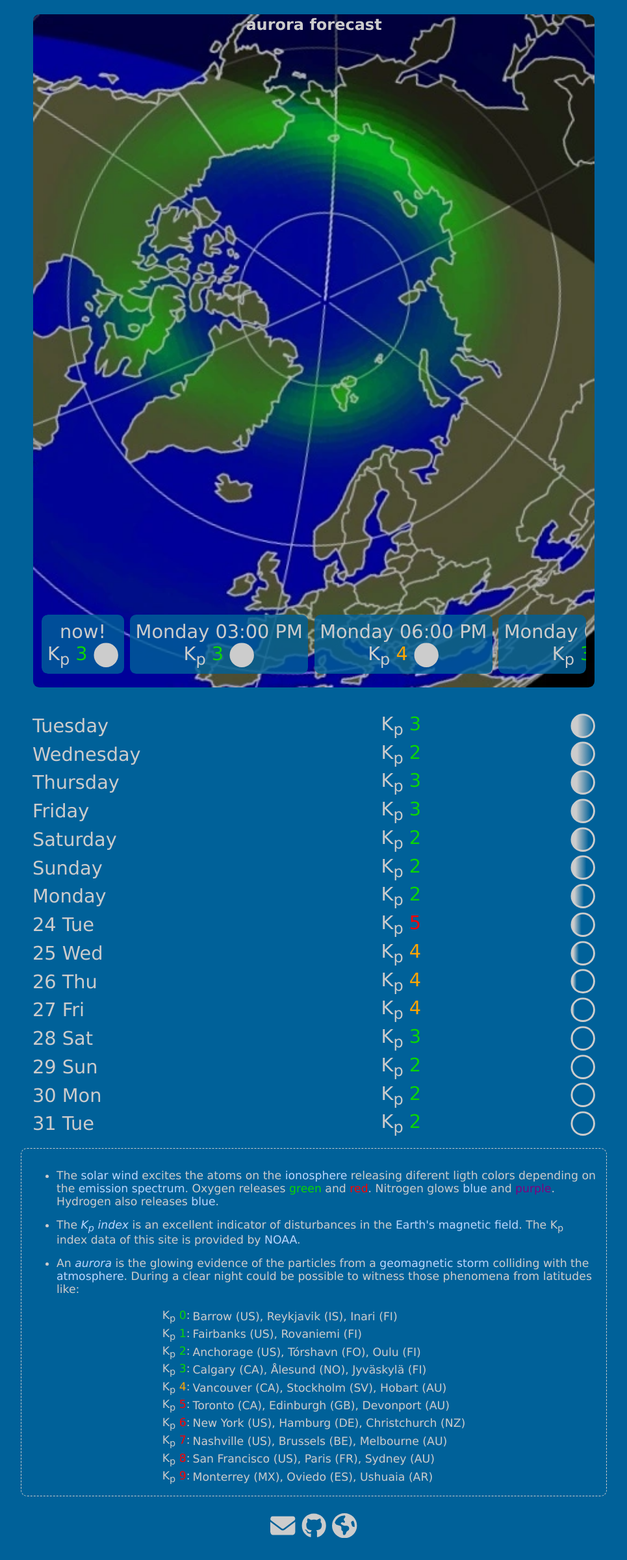
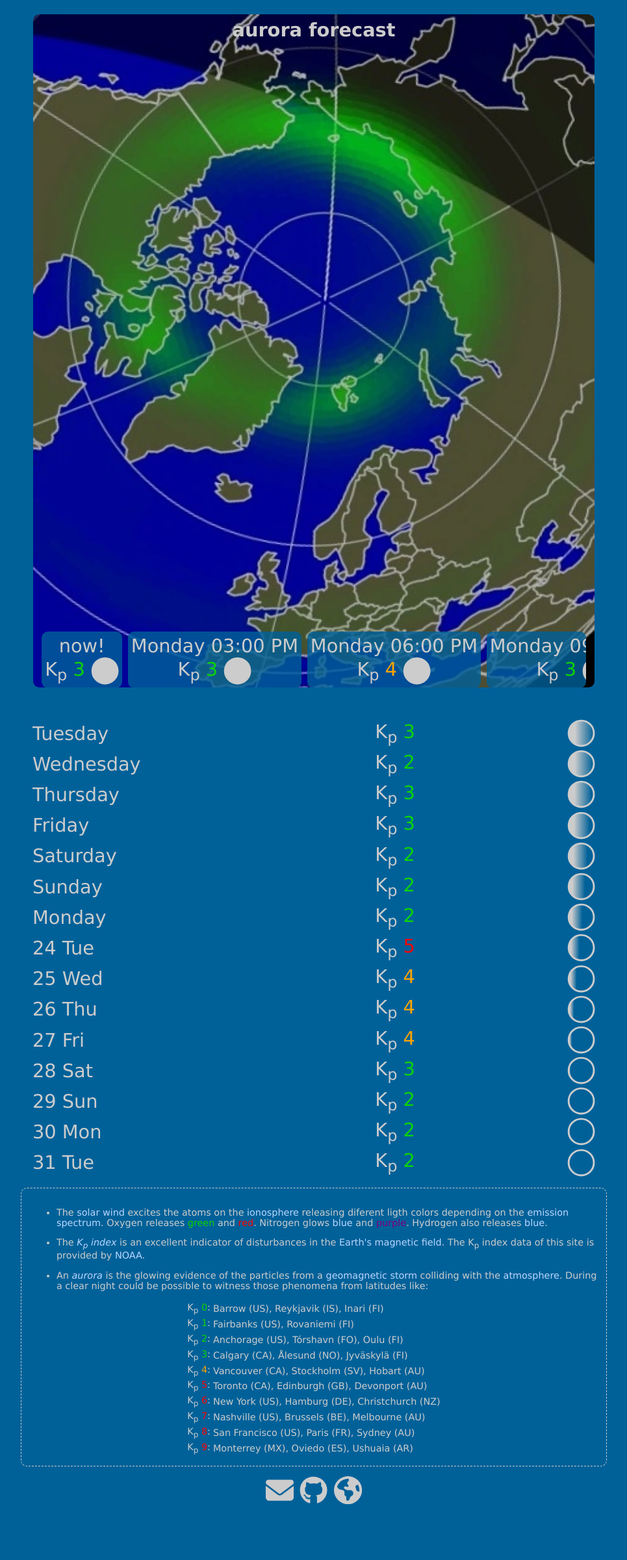
Before and after one commit to ast3k/aurora_forecast, a PHP site: page / in a window 1280 px wide. Shown: the whole page at 65% size, without its empty margins (157-1122 px from the left). After the commit the page ends 2315 px from the top, so only its background shows below. Run offline with PHP 8.4, Linux system fonts and the light colour scheme.

Commit message:
optimizing style

```diff
--- a/astrek.css
+++ b/astrek.css
@@ -1,37 +1,35 @@
+:root {
+    color-scheme: light dark;
+    --color: #ccc;
+}
 @media screen and (prefers-color-scheme: light) {
 	:root {
         --background-color: #006199;
         --bg-color-transparent: rgba(0, 97, 153, 0.81);
-        --color: #ccc;
     }
 }
 @media screen and (prefers-color-scheme: dark) {
 	:root {
         --background-color: #002D62;
         --bg-color-transparent: rgba(0, 45, 98, 0.87);
-        --color: #ccc;
     }
 }
-:root { color-scheme: light dark;}
 @media (max-width: 999px) {
 	:root {
         --width: 100%;
-        --next-img-width: 99%;
-        --font-size: 270%
+        --font-size: 2.7rem;
     }
 }
 @media only screen and (min-width: 999px) and (max-width: 1400px) {
 	:root {
         --width: 69%;
-        --next-img-width: 99%;
-        --font-size: 180%
+        --font-size: 1.8rem;
     }
 }
 @media  (min-width: 1400px) {
 	:root {
         --width: 42%;
-        --next-img-width: 99%;
-        --font-size: 150%;
+        --font-size: 1.5rem;
     }
 }
 
@@ -67,16 +65,16 @@ h1, h3, th {display: none;}
 h2, #next, #forecast_img, #marquee ul, table { margin: 0 auto; }
 .center_align, h2, footer, #marquee ul {text-align: center;}
 .right_align { text-align: right; }
-footer { padding: 0.9em; }
-#def, #lat { font-size: 0.6em; }
-#def li, #def table { margin-top: 0.9em; }
+footer { padding: 0.9rem; }
+#def, #lat { font-size: 0.9rem; }
+#def li, #def table { margin-top: 0.9rem; }
 
 h2 {
-    font-size: 1.5rem;
+    font-size: 1.8rem;
     position: absolute;
     left: 0;
     right: 0;
-    top: 1.5rem;
+    top: 1.8rem;
 }
 
 
@@ -85,22 +83,22 @@ a {
     text-decoration: none;
 }
 
-#keys { border: 0.06em dashed var(--color); }
+#keys { border: 0.09rem dashed var(--color); }
 #forecast_img {
-    width: var(--next-img-width);
+    width: 99%;
     display: block;
 }
 
 svg {
-    width: 2.4rem;
-    height: 2.4rem;
+    width: 2.7rem;
+    height: 2.7rem;
     fill: var(--color);
     vertical-align: middle;
 }
 
 #marquee {
     width:96%;
-    margin: -3.9em auto 0.9em auto;
+    margin: -5.4rem auto 0.9rem auto;
     position: relative;
     overflow-x: scroll;
     overflow-y: hidden;
@@ -122,7 +120,7 @@ svg {
     display: inline-block;
     *display: inline;
     *zoom: 1;
-    padding: 0.3em;
+    padding: 0.3rem;
 }
 
 #next_days table { width: 100%; }
```
